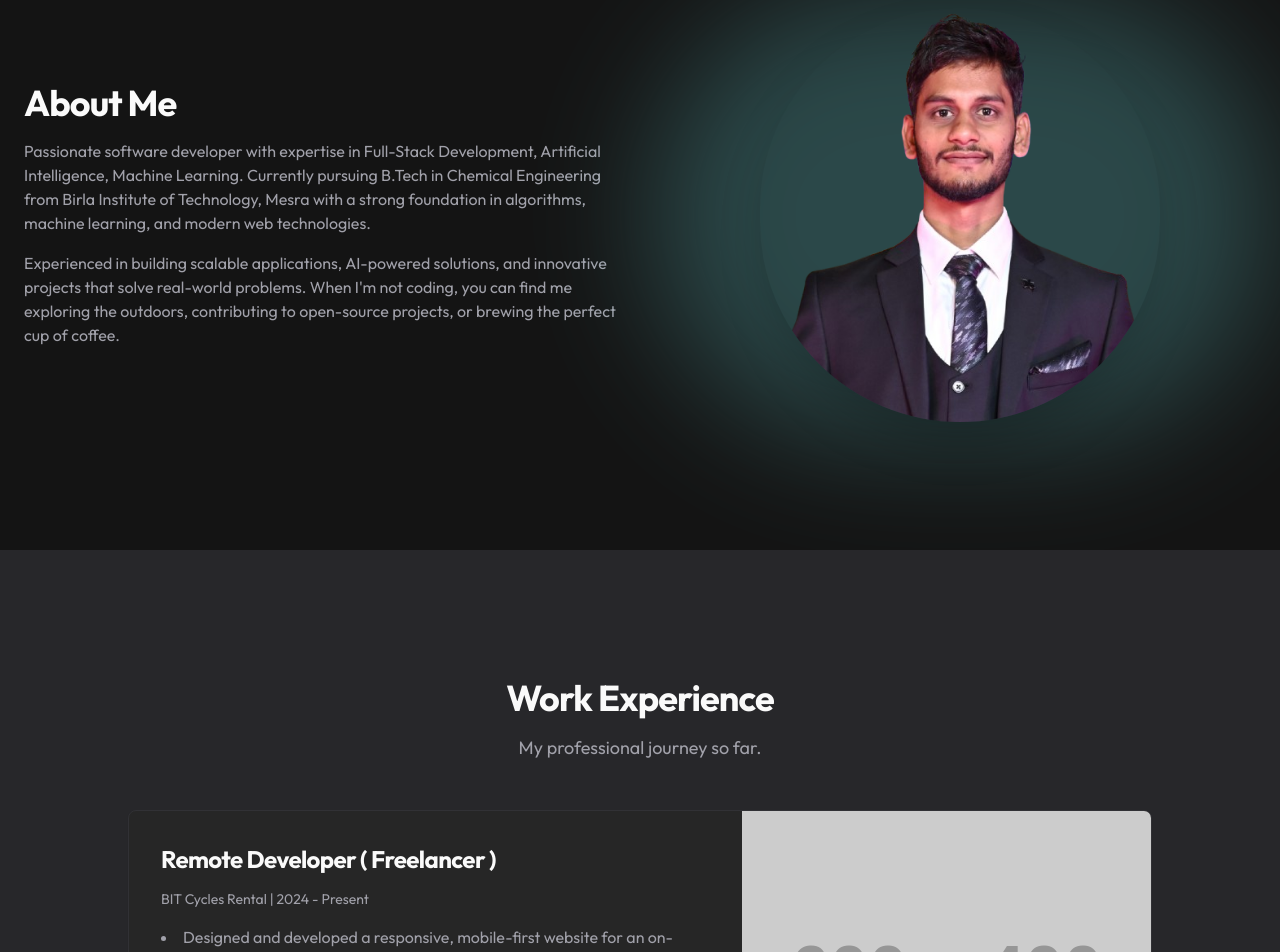
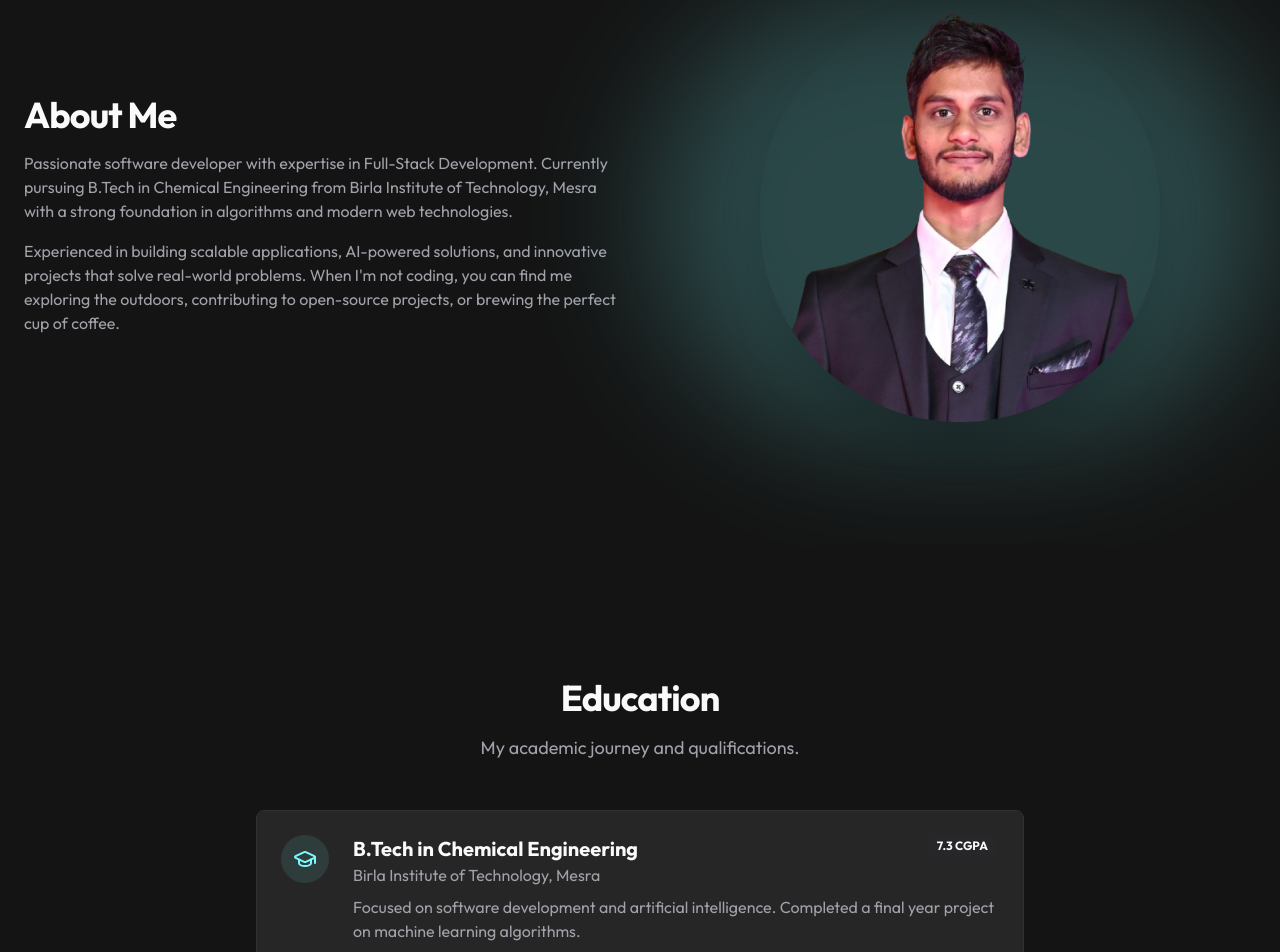
Before and after one commit to Sunnykumar-github/My-Portfolio, a Next.js app: page / in a window 1280 px wide. Shown: the part 760-1712 px from the top of the page. Built offline with nearby package versions, Linux system fonts and the light colour scheme.

Commit message:
September 9, Commit

```diff
--- a/src/app/page.tsx
+++ b/src/app/page.tsx
@@ -172,7 +172,7 @@ function TypingEffect() {
     const [text, setText] = useState("");
     const [isDeleting, setIsDeleting] = useState(false);
 
-    const textToType = ` I'm Sunny !`;
+    const textToType = `I'm Sunny  !`;
     const typingPeriod = 150;
     const deletingPeriod = 75;
     const pausePeriod = 2000;
@@ -229,8 +229,8 @@ export default function Home() {
       <main className="flex-1">
         <HeroSection />
         <AboutSection />
+        <EducationSection />
         <ExperienceSection />
-        <EducationSection />
         <SkillsSection />
         <MyWorkSection />
         <ContactSection />
@@ -300,7 +300,8 @@ function AboutSection() {
               About Me
             </h2>
             <p className="text-muted-foreground">
-              Passionate software developer with expertise in Full-Stack Development, Artificial Intelligence, Machine Learning. Currently pursuing B.Tech in Chemical Engineering from Birla Institute of Technology, Mesra with a strong foundation in algorithms, machine learning, and modern web technologies.
+              Passionate software developer with expertise in Full-Stack Development. Currently pursuing B.Tech in Chemical Engineering from Birla Institute of Technology, Mesra with a strong foundation in algorithms and modern web technologies.
+              {/* Passionate software developer with expertise in Full-Stack Development, Artificial Intelligence, Machine Learning. Currently pursuing B.Tech in Chemical Engineering from Birla Institute of Technology, Mesra with a strong foundation in algorithms, machine learning, and modern web technologies.*/}
             </p>
             <p className="text-muted-foreground">
               Experienced in building scalable applications, AI-powered solutions, and innovative projects that solve real-world problems. When I'm not coding, you can find me exploring the outdoors, contributing to open-source projects, or brewing the perfect cup of coffee.
@@ -333,8 +334,8 @@ function AboutSection() {
 function ExperienceSection() {
   const experiences = [
     {
-      role: `Remote Developer ( Freelancer )`,
-      company: 'BIT Cycles Rental | 2024 - Present',
+      role: `BIT Cycles Rental`,
+      company: 'Founder | 2024 - Present',
       description: [
         'Designed and developed a responsive, mobile-first website for an on-campus cycle rental service, enabling ₹50/day bookings with an average load time under 1.2s.',
         'Built a seamless booking system supporting 100+ concurrent users, reducing average reservation time to under 30 seconds.',
--- a/src/components/header.tsx
+++ b/src/components/header.tsx
@@ -10,7 +10,7 @@ import { cn } from '@/lib/utils';
 
 const routes = [
   { href: '#about', label: 'About' },
-  { href: '#experience', label: 'Work Experience' },
+  { href: '#experience', label: 'Experience' },
   { href: '#skills', label: 'Skills' },
   { href: '#my-work', label: 'My Work' },
   { href: '#contact', label: 'Contact' },
@@ -43,7 +43,7 @@ export function Header() {
       <div className="container mx-auto flex h-16 items-center justify-between px-4 md:px-6">
         <Link href="/" className="flex items-center gap-2 font-headline text-xl font-bold">
           <Code className="h-6 w-6 text-primary" />
-          <span>Sunny Kumar</span>
+          <span>Portfolio</span>
         </Link>
         <nav className="hidden items-center gap-6 md:flex">
           {routes.map((route) => (
```
